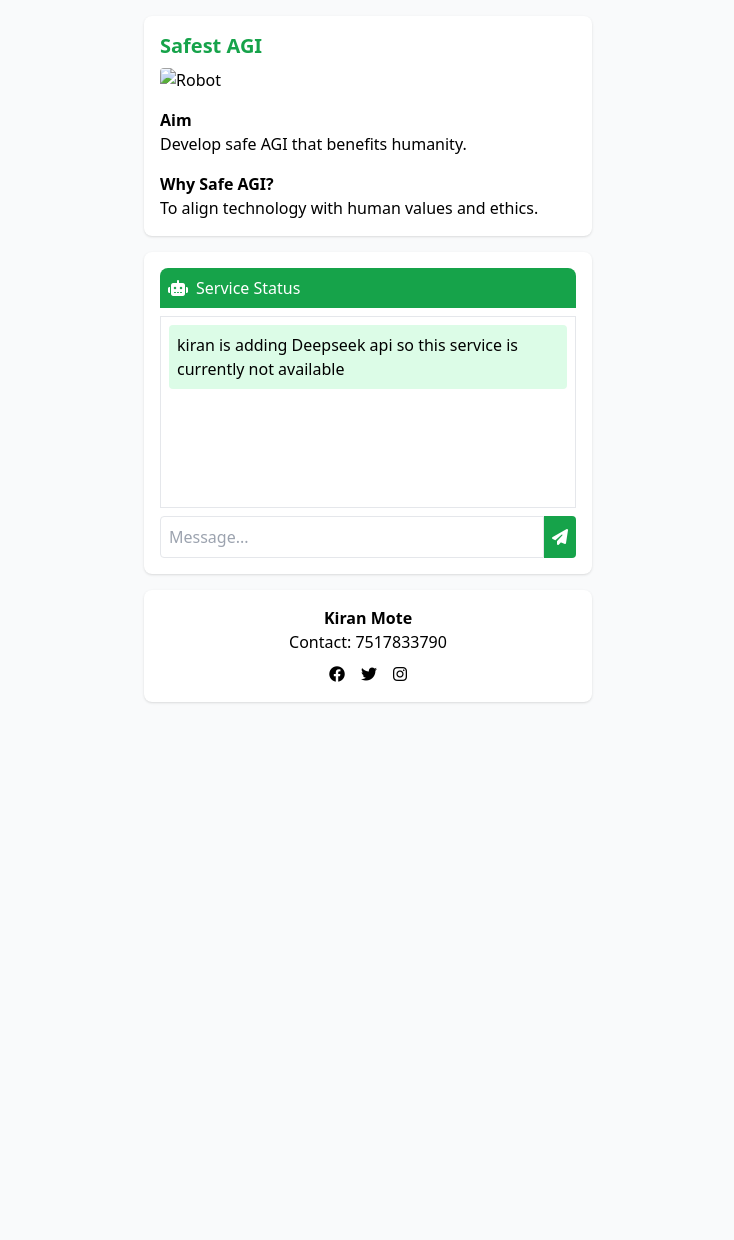
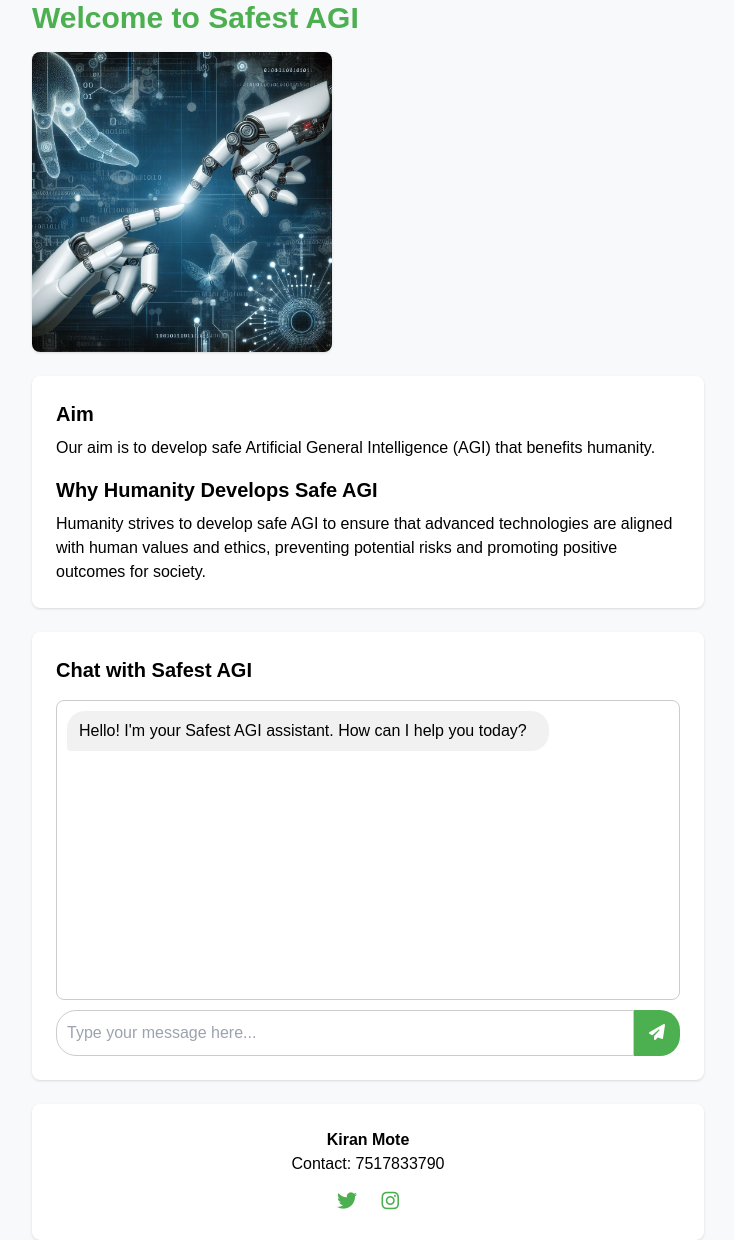
Before and after one commit to KiranMote/safe, a Flask app: page / in a window 1280 px wide. Shown: the whole page, without its empty margins (272-1006 px from the left). Before the commit the page ends 703 px from the top, so only its background shows below. Run offline with Flask 3, Linux system fonts and the light colour scheme; some libraries are stand-ins or nearby versions.

Commit message:
28 april only added BOT UI now should run

```diff
--- a/templates/index.html
+++ b/templates/index.html
@@ -6,46 +6,157 @@
     <title>Safest AGI</title>
     <script src="https://cdn.tailwindcss.com"></script>
     <link rel="stylesheet" href="https://cdnjs.cloudflare.com/ajax/libs/font-awesome/6.4.0/css/all.min.css">
+    <style>
+        body {
+            font-family: Arial, sans-serif;
+            margin: 20px;
+            background-color: #f8f9fa;
+        }
+        h1 {
+            color: #4CAF50;
+        }
+        .messages {
+            border: 1px solid #ccc;
+            padding: 10px;
+            height: 300px;
+            overflow-y: scroll;
+            background-color: white;
+            border-radius: 8px;
+            margin-bottom: 10px;
+        }
+        .chat-message {
+            margin-bottom: 10px;
+            padding: 8px 12px;
+            border-radius: 18px;
+            max-width: 80%;
+            animation: fadeIn 0.3s ease-in;
+        }
+        .user-message {
+            background-color: #e3f2fd;
+            margin-left: auto;
+            border-bottom-right-radius: 4px;
+        }
+        .bot-message {
+            background-color: #f1f1f1;
+            margin-right: auto;
+            border-bottom-left-radius: 4px;
+        }
+        @keyframes fadeIn {
+            from { opacity: 0; transform: translateY(10px); }
+            to { opacity: 1; transform: translateY(0); }
+        }
+        .input-box {
+            display: flex;
+            margin-top: 10px;
+        }
+        #user-input {
+            flex-grow: 1;
+            padding: 10px;
+            border: 1px solid #ccc;
+            border-radius: 20px 0 0 20px;
+            outline: none;
+        }
+        #send-btn {
+            background-color: #4CAF50;
+            color: white;
+            border: none;
+            padding: 10px 15px;
+            border-radius: 0 20px 20px 0;
+            cursor: pointer;
+        }
+        .social-icons {
+            margin-top: 10px;
+        }
+        .social-icons a {
+            margin: 0 10px;
+            color: #4CAF50;
+            font-size: 20px;
+        }
+    </style>
 </head>
-<body class="bg-gray-50 p-4">
-    <div class="max-w-md mx-auto">
-        <div class="bg-white rounded-lg shadow p-4 mb-4">
-            <h1 class="text-xl font-bold text-green-600 mb-2">Safest AGI</h1>
-            <img src="https://via.placeholder.com/300" alt="Robot" class="w-full mb-4 rounded">
-            <div class="mb-4">
-                <h2 class="font-semibold">Aim</h2>
-                <p>Develop safe AGI that benefits humanity.</p>
+<body>
+    <div class="max-w-2xl mx-auto">
+        <h1 class="text-3xl font-bold mb-4">Welcome to Safest AGI</h1>
+        <img src="{{ url_for('static', filename='agiimg.jpg') }}" alt="Robot Image" width="300" class="rounded-lg shadow mb-6">
+
+        <div class="description bg-white p-6 rounded-lg shadow mb-6">
+            <h2 class="text-xl font-semibold mb-2">Aim</h2>
+            <p class="mb-4">Our aim is to develop safe Artificial General Intelligence (AGI) that benefits humanity.</p>
+            <h2 class="text-xl font-semibold mb-2">Why Humanity Develops Safe AGI</h2>
+            <p>Humanity strives to develop safe AGI to ensure that advanced technologies are aligned with human values and ethics, preventing potential risks and promoting positive outcomes for society.</p>
+        </div>
+
+        <div class="chatbox bg-white p-6 rounded-lg shadow mb-6">
+            <h2 class="text-xl font-semibold mb-4">Chat with Safest AGI</h2>
+            <div id="messages" class="messages">
+                <div class="bot-message chat-message">
+                    <p>Hello! I'm your Safest AGI assistant. How can I help you today?</p>
+                </div>
             </div>
-            <div>
-                <h2 class="font-semibold">Why Safe AGI?</h2>
-                <p>To align technology with human values and ethics.</p>
+            <div class="input-box">
+                <input type="text" id="user-input" placeholder="Type your message here...">
+                <button id="send-btn"><i class="fas fa-paper-plane"></i></button>
             </div>
         </div>
 
-        <div class="bg-white rounded-lg shadow p-4 mb-4">
-            <div class="bg-green-600 text-white p-2 mb-2 rounded-t-lg">
-                <i class="fas fa-robot mr-2"></i>Service Status
+        <footer class="bg-white p-6 rounded-lg shadow text-center">
+            <div class="contact">
+                <p class="font-bold">Kiran Mote</p>
+                <p>Contact: 7517833790</p>
             </div>
-            <div class="h-48 overflow-y-auto p-2 mb-2 border">
-                <p class="bg-green-100 p-2 rounded">kiran is adding Deepseek api so this service is currently not available</p>
-            </div>
-            <div class="flex">
-                <input type="text" class="flex-1 border p-2 rounded-l" placeholder="Message...">
-                <button class="bg-green-600 text-white p-2 rounded-r">
-                    <i class="fas fa-paper-plane"></i>
-                </button>
-            </div>
-        </div>
-
-        <footer class="bg-white rounded-lg shadow p-4 text-center">
-            <p class="font-bold">Kiran Mote</p>
-            <p>Contact: 7517833790</p>
-            <div class="flex justify-center mt-2 space-x-4">
-                <a href="#"><i class="fab fa-facebook"></i></a>
-                <a href="#"><i class="fab fa-twitter"></i></a>
-                <a href="#"><i class="fab fa-instagram"></i></a>
+            <div class="social-icons">
+                <a href="https://twitter.com/" target="_blank"><i class="fab fa-twitter"></i></a>
+                <a href="https://instagram.com/" target="_blank"><i class="fab fa-instagram"></i></a>
             </div>
         </footer>
     </div>
+
+    <script>
+        document.addEventListener('DOMContentLoaded', function() {
+            const messagesContainer = document.getElementById('messages');
+            const userInput = document.getElementById('user-input');
+            const sendBtn = document.getElementById('send-btn');
+
+            function addMessage(text, isUser) {
+                const messageDiv = document.createElement('div');
+                messageDiv.className = `chat-message ${isUser ? 'user-message' : 'bot-message'}`;
+                messageDiv.innerHTML = `<p>${text}</p>`;
+                messagesContainer.appendChild(messageDiv);
+                messagesContainer.scrollTop = messagesContainer.scrollHeight;
+            }
+
+            function sendMessage() {
+                const message = userInput.value.trim();
+                if (message) {
+                    addMessage(message, true);
+                    userInput.value = '';
+
+                    // Show typing indicator
+                    const typingDiv = document.createElement('div');
+                    typingDiv.className = 'bot-message chat-message';
+                    typingDiv.innerHTML = '<p><i class="fas fa-ellipsis-h"></i> Typing...</p>';
+                    messagesContainer.appendChild(typingDiv);
+                    messagesContainer.scrollTop = messagesContainer.scrollHeight;
+
+                    // Simulate API response delay
+                    setTimeout(() => {
+                        // Remove typing indicator
+                        messagesContainer.removeChild(typingDiv);
+
+                        // Add bot response
+                        addMessage("Deepseek api is not connected so wait for some days", false);
+                    }, 1000);
+                }
+            }
+
+            sendBtn.addEventListener('click', sendMessage);
+
+            userInput.addEventListener('keypress', function(e) {
+                if (e.key === 'Enter') {
+                    sendMessage();
+                }
+            });
+        });
+    </script>
 </body>
 </html>
```
